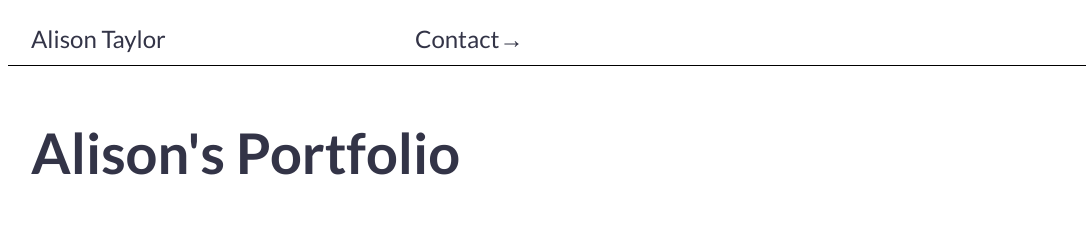
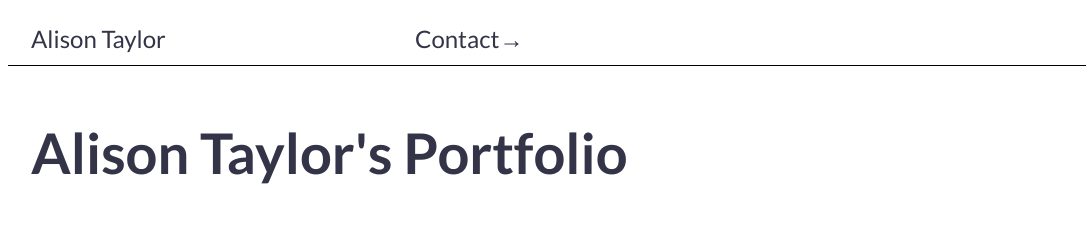
Before and after one commit to ATartist/AlisonTaylor-sPorfolio.grithub.io, a plain HTML site: page index.html in a window 1280 px wide. Shown: the top 245 px of the page, without its empty margins (56-1142 px from the left). Drawn offline with Linux system fonts and the light colour scheme.

Commit message:
Update index.html

```diff
--- a/index.html
+++ b/index.html
@@ -29,7 +29,7 @@
 
         <div class="row">
             <div class="col-12">
-                <h1 id="title_name">Alison's Portfolio</h1>
+                <h1 id="title_name">Alison Taylor's Portfolio</h1>
             </div>
         </div>
         <div class="row">
```
